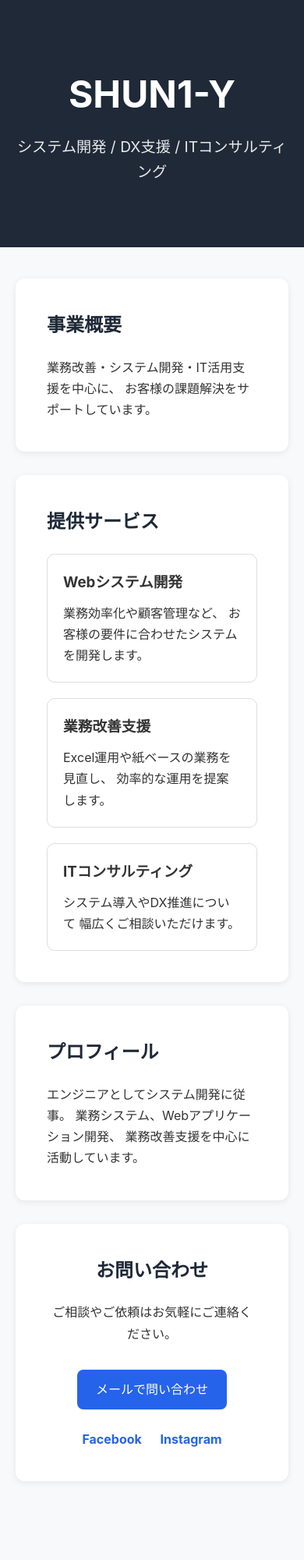
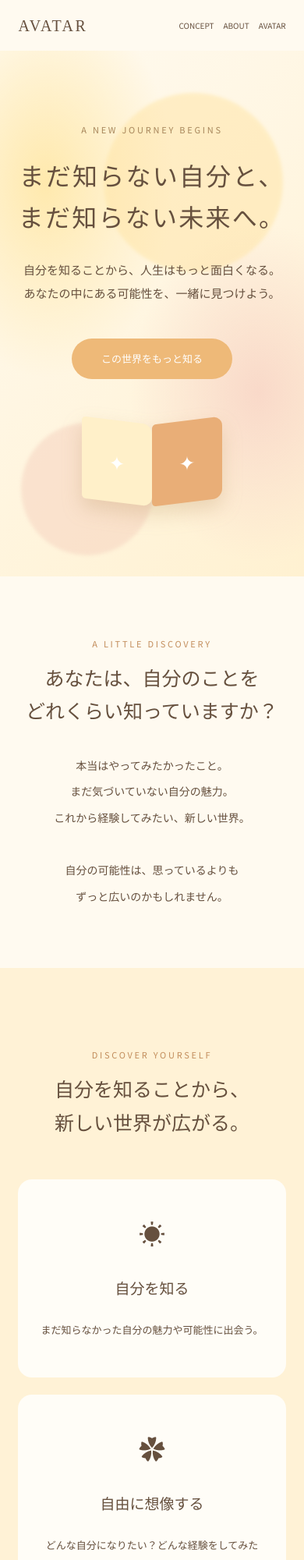
Before and after one commit to SHUN1-Y/SHUN1-Y.github.io, a plain HTML site: page index.html in a window 390 px wide. Shown: the top 2000 px of the page at 78% size. Drawn offline with Linux system fonts and the light colour scheme.

Commit message:
Update index.html

```diff
--- a/index.html
+++ b/index.html
@@ -3,204 +3,348 @@
 <head>
 <meta charset="UTF-8">
 <meta name="viewport" content="width=device-width, initial-scale=1.0">
-<title>SHUN1-Y | Business Portfolio</title>
-
+<title>まだ知らない自分と、未来へ。</title>
+<link href="https://fonts.googleapis.com/css2?family=Noto+Sans+JP:wght@400;500;600;700&family=Noto+Serif+JP:wght@400;500;600&display=swap" rel="stylesheet">
 <style>
-*{
-    margin:0;
-    padding:0;
-    box-sizing:border-box;
+:root {
+  --cream: #fffaf0;
+  --yellow: #ffdf83;
+  --orange: #f3a66c;
+  --brown: #66503e;
+  --green: #9eae8b;
+  --pink: #f6d5c6;
 }
-
-body{
-    font-family:-apple-system,BlinkMacSystemFont,"Segoe UI",sans-serif;
-    line-height:1.7;
-    color:#333;
-    background:#f8f9fa;
+* { box-sizing: border-box; }
+html { scroll-behavior: smooth; }
+body {
+  margin: 0;
+  background: var(--cream);
+  color: var(--brown);
+  font-family: 'Noto Sans JP', sans-serif;
+  line-height: 2;
 }
-
-header{
-    background:#1f2937;
-    color:white;
-    text-align:center;
-    padding:80px 20px;
+a { color: inherit; text-decoration: none; }
+.container { width: min(1080px, 88%); margin: auto; }
+header {
+  height: 76px;
+  display: flex;
+  align-items: center;
+  justify-content: space-between;
+  padding: 0 6%;
+  background: rgba(255,250,240,.92);
 }
-
-header h1{
-    font-size:3rem;
-    margin-bottom:10px;
+.logo {
+  font-family: 'Noto Serif JP', serif;
+  font-size: 20px;
+  letter-spacing: .12em;
 }
-
-header p{
-    font-size:1.2rem;
-    opacity:0.9;
+nav { display: flex; gap: 30px; font-size: 12px; }
+.hero {
+  min-height: 650px;
+  display: grid;
+  place-items: center;
+  text-align: center;
+  position: relative;
+  overflow: hidden;
+  padding: 90px 20px;
+  background:
+    radial-gradient(ellipse at 15% 25%, #ffe9ad 0%, transparent 35%),
+    radial-gradient(ellipse at 85% 65%, #f9d9c9 0%, transparent 35%),
+    linear-gradient(135deg,#fffaf0,#fff1d1);
 }
-
-.container{
-    max-width:1000px;
-    margin:auto;
-    padding:40px 20px;
+.hero::before, .hero::after {
+  content: "";
+  position: absolute;
+  border-radius: 50%;
+  filter: blur(2px);
 }
-
-section{
-    background:white;
-    padding:40px;
-    margin-bottom:30px;
-    border-radius:12px;
-    box-shadow:0 2px 8px rgba(0,0,0,0.08);
+.hero::before {
+  width: 230px; height: 230px;
+  background: #ffe4a3;
+  opacity: .5; top: 8%; right: 7%;
 }
-
-h2{
-    margin-bottom:20px;
-    color:#1f2937;
+.hero::after {
+  width: 170px; height: 170px;
+  background: #f4cdbb;
+  opacity: .45; bottom: 4%; left: 7%;
 }
-
-.service-grid{
-    display:grid;
-    grid-template-columns:repeat(auto-fit,minmax(250px,1fr));
-    gap:20px;
+.hero-content { position: relative; z-index: 1; }
+.eyebrow {
+  font-size: 11px;
+  letter-spacing: .25em;
+  color: #a7865b;
 }
-
-.card{
-    border:1px solid #ddd;
-    border-radius:10px;
-    padding:20px;
+h1 {
+  font-family: 'Noto Serif JP', serif;
+  font-size: clamp(32px,5.5vw,58px);
+  font-weight: 500;
+  line-height: 1.65;
+  letter-spacing: .07em;
+  margin: 24px 0;
 }
-
-.card h3{
-    margin-bottom:10px;
+.hero p { font-size: 15px; }
+.button {
+  display: inline-block;
+  margin-top: 28px;
+  padding: 13px 38px;
+  background: #eeb978;
+  color: white;
+  border-radius: 50px;
+  font-size: 13px;
+  transition: .3s;
 }
-
-.contact{
-    text-align:center;
+.button:hover { transform: translateY(-3px); background: #df9e62; }
+.book-illustration {
+  margin: 48px auto 0;
+  width: 180px;
+  height: 115px;
+  position: relative;
+  filter: drop-shadow(0 12px 12px #b58b5540);
 }
-
-.button{
-    display:inline-block;
-    background:#2563eb;
-    color:white;
-    text-decoration:none;
-    padding:12px 24px;
-    border-radius:8px;
-    margin:5px;
+.book {
+  position: absolute;
+  width: 90px; height: 105px;
+  top: 5px;
+  background: #f5d18c;
+  border-radius: 5px 12px 12px 5px;
+  transform: skewY(-7deg);
 }
-
-.button:hover{
-    opacity:0.9;
+.book.left {
+  left: 0;
+  transform: skewY(7deg);
+  background: #fff0c9;
 }
-
-.social-links{
-    margin-top:20px;
+.book.right { right: 0; background: #e9ae77; }
+.book::after {
+  content: "✦";
+  display: grid;
+  place-items: center;
+  height: 100%;
+  font-size: 25px;
+  color: white;
 }
-
-.social-links a{
-    text-decoration:none;
-    margin:0 10px;
-    color:#2563eb;
-    font-weight:bold;
+section { padding: 110px 0; }
+.section-label {
+  font-size: 11px;
+  letter-spacing: .25em;
+  color: #c28d5c;
+  text-align: center;
 }
-
-footer{
-    text-align:center;
-    padding:30px;
-    color:#666;
+h2 {
+  font-family: 'Noto Serif JP', serif;
+  text-align: center;
+  font-weight: 500;
+  font-size: clamp(25px,3.5vw,37px);
+  line-height: 1.7;
+  margin: 14px 0 30px;
+}
+.intro { text-align: center; }
+.intro p {
+  max-width: 650px;
+  margin: auto;
+  font-size: 14px;
+  line-height: 2.4;
+}
+.highlight {
+  background: #fff2d6;
+  padding: 100px 0;
+}
+.cards {
+  display: grid;
+  grid-template-columns: repeat(3,1fr);
+  gap: 22px;
+  margin-top: 50px;
+}
+.card {
+  padding: 35px 25px;
+  background: #fffdf7;
+  border-radius: 18px;
+  text-align: center;
+}
+.card .symbol {
+  font-size: 34px;
+  margin-bottom: 14px;
+}
+.card h3 {
+  font-family: 'Noto Serif JP',serif;
+  font-size: 19px;
+  font-weight: 500;
+}
+.card p { font-size: 13px; line-height: 2.1; }
+.story {
+  background: #f6eee1;
+  text-align: center;
+}
+.story-inner { max-width: 680px; margin: auto; }
+.story p {
+  font-size: 14px;
+  line-height: 2.5;
+  margin: 30px 0;
+}
+.book-section { text-align: center; }
+.book-cover {
+  width: 210px;
+  height: 280px;
+  margin: 40px auto;
+  border-radius: 5px 15px 15px 5px;
+  background: linear-gradient(145deg,#f6d88e,#efb77e);
+  box-shadow: 12px 15px 30px #aa855233;
+  display: flex;
+  flex-direction: column;
+  align-items: center;
+  justify-content: center;
+  color: white;
+  font-family: 'Noto Serif JP',serif;
+  letter-spacing: .15em;
+}
+.book-cover strong { font-size: 32px; font-weight: 500; }
+.book-cover span { font-size: 13px; margin-top: 15px; }
+.book-section p {
+  max-width: 620px;
+  margin: auto;
+  font-size: 14px;
+}
+.future {
+  text-align: center;
+  background: linear-gradient(140deg,#ffedbd,#f8d9c9);
+}
+.future p { font-size: 14px; }
+footer {
+  text-align: center;
+  padding: 40px;
+  font-size: 11px;
+  color: #9a816a;
+  background: #fffaf0;
+}
+@media(max-width:700px) {
+  header { height: 65px; }
+  nav { gap: 12px; font-size: 10px; }
+  .hero { min-height: 580px; }
+  section { padding: 75px 0; }
+  .cards { grid-template-columns: 1fr; }
 }
 </style>
 </head>
-
 <body>
 
 <header>
-    <h1>SHUN1-Y</h1>
-    <p>システム開発 / DX支援 / ITコンサルティング</p>
+  <div class="logo">AVATAR</div>
+  <nav>
+    <a href="#concept">CONCEPT</a>
+    <a href="#about">ABOUT</a>
+    <a href="#avatar">AVATAR</a>
+  </nav>
 </header>
 
-<div class="container">
-
-    <section>
-        <h2>事業概要</h2>
-
+<main>
+<section class="hero">
+  <div class="hero-content">
+    <div class="eyebrow">A NEW JOURNEY BEGINS</div>
+    <h1>まだ知らない自分と、<br>まだ知らない未来へ。</h1>
     <p>
-            業務改善・システム開発・IT活用支援を中心に、
-            お客様の課題解決をサポートしています。
+      自分を知ることから、人生はもっと面白くなる。<br>
+      あなたの中にある可能性を、一緒に見つけよう。
     </p>
-    </section>
-
-    <section>
-        <h2>提供サービス</h2>
-
-        <div class="service-grid">
-
-            <div class="card">
-                <h3>Webシステム開発</h3>
-                <p>
-                    業務効率化や顧客管理など、
-                    お客様の要件に合わせたシステムを開発します。
-                </p>
+    <a href="#concept" class="button">この世界をもっと知る</a>
+    <div class="book-illustration">
+      <div class="book left"></div>
+      <div class="book right"></div>
     </div>
-
-            <div class="card">
-                <h3>業務改善支援</h3>
-                <p>
-                    Excel運用や紙ベースの業務を見直し、
-                    効率的な運用を提案します。
-                </p>
-            </div>
-
-            <div class="card">
-                <h3>ITコンサルティング</h3>
-                <p>
-                    システム導入やDX推進について
-                    幅広くご相談いただけます。
-                </p>
-            </div>
-
   </div>
 </section>
 
-    <section>
-        <h2>プロフィール</h2>
-
+<section id="concept" class="intro">
+  <div class="container">
+    <div class="section-label">A LITTLE DISCOVERY</div>
+    <h2>あなたは、自分のことを<br>どれくらい知っていますか？</h2>
     <p>
-            エンジニアとしてシステム開発に従事。
-            業務システム、Webアプリケーション開発、
-            業務改善支援を中心に活動しています。
+      本当はやってみたかったこと。<br>
+      まだ気づいていない自分の魅力。<br>
+      これから経験してみたい、新しい世界。<br><br>
+      自分の可能性は、思っているよりも<br>
+      ずっと広いのかもしれません。
     </p>
+  </div>
 </section>
 
-    <section class="contact">
-
-        <h2>お問い合わせ</h2>
-
-        <p>
-            ご相談やご依頼はお気軽にご連絡ください。
-        </p>
-
-        <br>
-
-        <a href="mailto:k010c1378@gmail.com" class="button">
-            メールで問い合わせ
-        </a>
-
-        <div class="social-links">
-
-            <a href="https://www.facebook.com/share/1DDFxTZDTb/?mibextid=wwXIfr" target="_blank">
-                Facebook
-            </a>
-
-            <a href="https://www.instagram.com/your-account" target="_blank">
-                Instagram
-            </a>
-
+<section class="highlight">
+  <div class="container">
+    <div class="section-label">DISCOVER YOURSELF</div>
+    <h2>自分を知ることから、<br>新しい世界が広がる。</h2>
+    <div class="cards">
+      <div class="card">
+        <div class="symbol">☀</div>
+        <h3>自分を知る</h3>
+        <p>まだ知らなかった自分の魅力や可能性に出会う。</p>
       </div>
-
+      <div class="card">
+        <div class="symbol">✿</div>
+        <h3>自由に想像する</h3>
+        <p>どんな自分になりたい？どんな経験をしてみたい？自由に思い描く。</p>
+      </div>
+      <div class="card">
+        <div class="symbol">♡</div>
+        <h3>人生を楽しむ</h3>
+        <p>自分らしい未来を創りながら、毎日をもっと楽しんでいく。</p>
+      </div>
+    </div>
+  </div>
 </section>
 
+<section class="story" id="about">
+  <div class="container story-inner">
+    <div class="section-label">MY THOUGHTS</div>
+    <h2>人生は、もっと自由でいい。</h2>
+    <p>
+      こうあるべき。<br>
+      自分にはできない。<br>
+      そんな思い込みを少し手放してみたら、<br>
+      目の前の世界が変わるかもしれない。<br><br>
+      誰かと比べるのではなく、自分の人生を楽しむ。<br>
+      自分の可能性を、自分で決めつけない。<br><br>
+      そんなきっかけを届けたいと思っています。
+    </p>
+    <a href="#avatar" class="button">私たちの活動について</a>
   </div>
+</section>
+
+<section class="book-section" id="avatar">
+  <div class="container">
+    <div class="section-label">MEET AVATAR</div>
+    <h2>新しい自分に出会うための<br>小さなきっかけ。</h2>
+    <div class="book-cover">
+      <span>自分の可能性を広げる</span>
+      <strong>AVATAR</strong>
+      <span>NEW DISCOVERY</span>
+    </div>
+    <p>
+      「アバター」は、自分自身を知り、<br>
+      新しい可能性を発見するための本・教材です。<br><br>
+      自分が本当に経験してみたいことは何だろう？<br>
+      どんな未来を創っていきたいだろう？<br><br>
+      学びながら、自分だけの答えを見つけていきませんか。
+    </p>
+    <a href="#" class="button">アバターについて詳しく見る</a>
+  </div>
+</section>
+
+<section class="future">
+  <div class="container">
+    <div class="section-label">YOUR FUTURE</div>
+    <h2>これからの人生に、<br>もっとワクワクを。</h2>
+    <p>
+      まだ知らない自分に出会うこと。<br>
+      まだ経験したことのない世界を創ること。<br><br>
+      あなたの人生は、あなたが自由に描いていい。
+    </p>
+    <a href="#avatar" class="button">新しい一歩を見つける</a>
+  </div>
+</section>
+</main>
 
 <footer>
-    © 2026 SHUN1-Y
+  AVATAR — Discover your possibilities.<br>
+  © AVATAR
 </footer>
-
 </body>
 </html>
```
Lines whose indentation alone changed are shown as unchanged.
